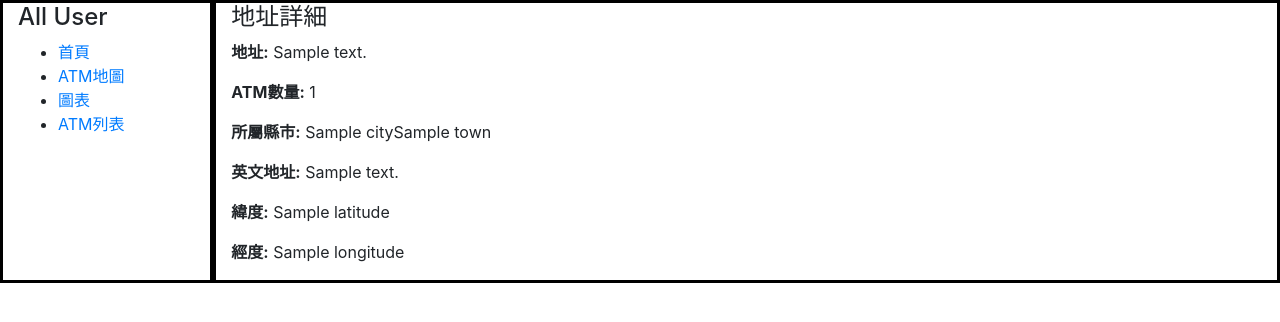
After one commit to fgh09101010/atm_manage, a Django app: template atm/templates/address_detail.html in a window 1280 px wide. The commit adds this page. Shown: the top 322 px of the page. Run offline with Django 5.2, Linux system fonts and the light colour scheme; the template is opened without the code that fills it: most values are stand-ins (such as "Sample title", 1, 10 or a date in 2020); some libraries are stand-ins or nearby versions.

Commit message:
Update detail

```diff
--- /dev/null
+++ b/atm/templates/address_detail.html
@@ -0,0 +1,11 @@
+{% extends "base.html" %}
+{% block content %}
+<h4>地址詳細</h4>
+<p><strong>地址:</strong>  {{ atm.address.address }}</p>
+<p><strong>ATM數量:</strong> {{atm_count}}</p>
+<p><strong>所屬縣市:</strong> {{ atm.city_town.city }}{{ atm.city_town.town }}</p>
+<p><strong>英文地址:</strong> {{ atm.address.english_address }}</p>
+<p><strong>緯度:</strong> {{ atm.address.latitude }}</p>
+<p><strong>經度:</strong> {{ atm.address.longitude }}</p>
+
+{% endblock %}
--- a/atm/templates/atm_detail.html
+++ b/atm/templates/atm_detail.html
@@ -1,6 +1,6 @@
 {% extends "base.html" %}
 {% block content %}
-<title>ATM詳細資料</title>
+<h4>ATM詳細資料</h4>
 <p><strong>ATM 名稱:</strong> {{ atm.atm_name }}</p>
 <p><strong>地址:</strong> {{ atm.city_town.city }} {{ atm.city_town.town }} {{ atm.address.address }}</p>
 <p><strong>英文地址:</strong> {{ atm.address.english_address }}</p>
--- a/atm/urls.py
+++ b/atm/urls.py
@@ -10,5 +10,7 @@ urlpatterns = [
     path('chart/', views.chart, name='chart'),
     path('atmlist/', views.AtmListView.as_view(), name='atms'),
     path("atmdetail/<pk>/", views.AtmDetailView.as_view(), name="atm_detail"),
+    path("address/<pk>/", views.AddressDetailView.as_view(), name="address_detail"),
+    path("city/<pk>/", views.CityDetailView.as_view(), name="city_detail"),
 
 ]
--- a/templates/base.html
+++ b/templates/base.html
@@ -28,7 +28,6 @@
               <li><a href="{% url 'map' %}">ATM地圖</a></li>
               <li><a href="{% url 'chart' %}">圖表</a></li>
               <li><a href="{% url 'atms' %}">ATM列表</a></li>
-
             </ul>
             {% endblock %}
           </div>
@@ -40,13 +39,15 @@
                       <div class="pagination">
                         <span class="page-links">
                           {% if page_obj.has_previous %}
-                            <a href="{{ request.path }}?page={{ page_obj.previous_page_number }}">previous</a>
+                            <a href="{{ request.path }}?page=1">第一頁</a>
+                            <a href="{{ request.path }}?page={{ page_obj.previous_page_number }}">上一頁</a>
                           {% endif %}
                           <span class="page-current">
                             <a>Page {{ page_obj.number }} of {{ page_obj.paginator.num_pages }}.</a>
                           </span>
                           {% if page_obj.has_next %}
-                            <a href="{{ request.path }}?page={{ page_obj.next_page_number }}">next</a>
+                            <a href="{{ request.path }}?page={{ page_obj.next_page_number }}">下一頁</a>
+                            <a href="{{ request.path }}?page={{ paginator.num_pages }}">最後一頁</a>
                           {% endif %}
                         </span>
                       </div>
```
Also changed, not shown: atm/templates/atm_list.html (+5 -4 lines), atm/templates/city_detail.html (added, +7 -0 lines), atm/views.py (+28 -0 lines).
